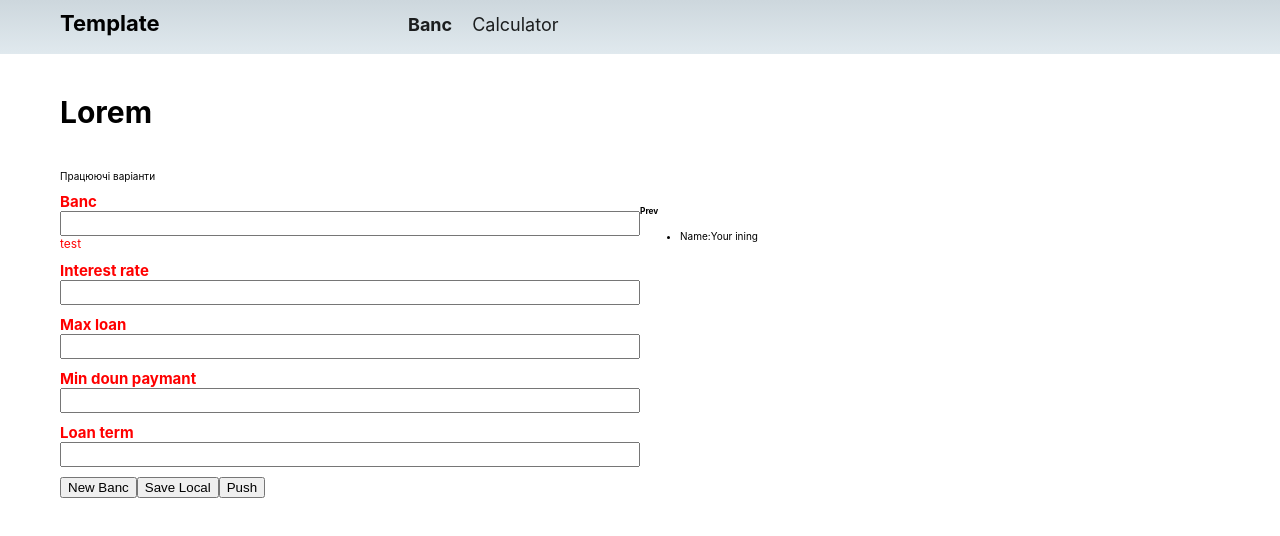
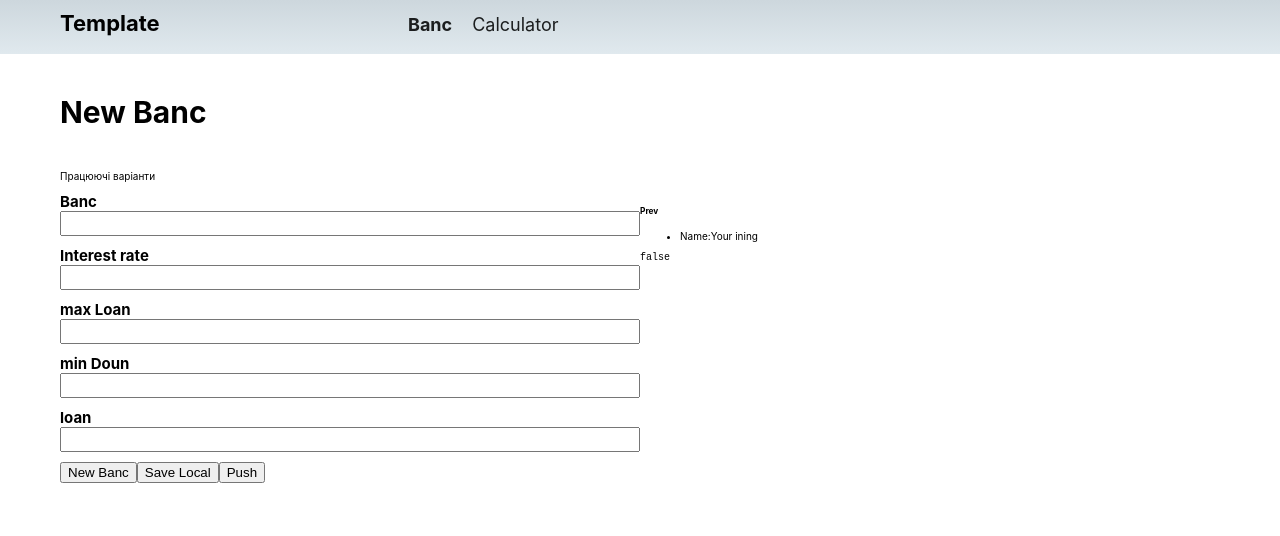
Before and after one commit to sledua/banks-app, a React (Create React App) app: page / in a window 1280 px wide. Shown: the top 536 px of the page. Built offline with nearby package versions, Linux system fonts and the light colour scheme.

Commit message:
fix:
validation for form in main page

```diff
--- a/src/components/Banc/index.js
+++ b/src/components/Banc/index.js
@@ -1,25 +1,164 @@
+import React, { useState} from 'react';
 import './index.scss';
 import Input from '../UI/Input';
 const Banc = () => {
+	const [isFormValid, setIsFormValid] = useState(false)
+	const [inputs, setInputs] = useState({
+		banc: {
+			value: '',
+			type: 'text',
+			label: 'Banc',
+			errorMassage: 'error',
+			valid: false,
+			touched: false,
+			validation: {
+				required: true,
+				banc: true,
+				minLength: 3
+			}
+		},
+		rate: {
+			value: '',
+			type: 'number',
+			label: 'Interest rate',
+			errorMassage: 'error rate',
+			valid: false,
+			touched: false,
+			validation: {
+				required: true,
+				rate: true,
+				minRate: 0
+			}
+		},
+		maxLoan: {
+			value: '',
+			type: 'number',
+			label: 'max Loan',
+			errorMassage: 'error rate',
+			valid: false,
+			touched: false,
+			validation: {
+				required: true,
+				rate: true,
+				loan: 320000
+			}
+		},
+		minDoun: {
+			value: '',
+			type: 'number',
+			label: 'min Doun',
+			errorMassage: 'error rate',
+			valid: false,
+			touched: false,
+			validation: {
+				required: true,
+				rate: true,
+				loan: 5
+			}
+		},
+		loan: {
+			value: '',
+			type: 'number',
+			label: 'loan',
+			errorMassage: 'error rate',
+			valid: false,
+			touched: false,
+			validation: {
+				required: true,
+				rate: true,
+				loan: 120
+			}
+		}
+	})
+
+	function validateControl (value, validation) {
+		if(!validation) {
+			return true
+		}
+		let isValid = true
+		if (validation.required) {
+			isValid = value.trim() !== '' && isValid
+		}
+		if (validation.rate) {
+
+		}
+		if (validation.loan) {
+
+		}
+		if (validation.minRate) {
+
+		}
+		if (validation.minLength) {
+			isValid = value.length >= validation.minLength && isValid
+		}
+		if (validation.banc) {
+
+		}
+		return isValid
+	}
+
+	function onChangeHandler(event, controlName) {
+		const formControl = {...inputs}
+		const control = {...formControl[controlName]}
+		setInputs((inputs) => ({
+			...inputs,
+			[controlName]: {
+				...inputs[controlName], value: event.target.value
+			}
+		}))
+		setInputs((inputs) => ({
+			...inputs,
+			[controlName]: {
+				...inputs[controlName], touched : true
+			}
+		}))
+		setInputs((inputs) => ({
+			...inputs,
+			[controlName]: {
+				...inputs[controlName], valid : validateControl(control.value, control.validation)
+			}
+		}))
+		let isFValid = true;
+		Object.keys(inputs).forEach(name => {
+			isFValid = inputs[name].valid && isFValid
+		})
+		setIsFormValid(isFValid)
+		console.log(`state`,isFormValid,`let`,isFValid)
+	}
+
+	function renderInputs() {
+		return  Object.keys(inputs).map((controlName, index) => {
+			const control = inputs[controlName];
+			return (
+				<Input
+					key={controlName + index}
+					type={control.type}
+					value={control.value}
+					valid={control.valid}
+					touched={control.touched}
+					label={control.label}
+					shouldValidate={!!control.validation}
+					errorMassage={control.errorMassage}
+					onChange={event => onChangeHandler(event, controlName)}/>
+			)
+		})
+	}
 	return (
 		<div className='container--banc'>
-		<h4>Lorem</h4>
+		<h4>New Banc</h4>
 		<p>Працюючі варіанти</p>
 			<div className='newInput grid'>
 				<form className='form'>
-					<Input
-						label="Banc"
-						errorMassage={'test'}/>
-					<Input label="Interest rate"/>
-					<Input label="Max loan"/>
-					<Input label="Min doun paymant"/>
-					<Input label="Loan term"/>
+					{renderInputs()}
 				</form>
 				<div className='show'>
 					<h5>Prev</h5>
 					<ul>
 						<li><span>Name:</span><span>Your ining</span></li>
 					</ul>
+					<pre>
+					{JSON.stringify(isFormValid, null, 2)}
+					</pre>
 				</div>
 			</div>
 			<div className='group-btn'>
--- a/src/components/UI/Input/index.js
+++ b/src/components/UI/Input/index.js
@@ -1,12 +1,14 @@
 import React from "react";
 import './index.scss';
-
+function isValid ({valid, touched, shouldValidate}) {
+	return !valid && shouldValidate && touched
+}
 const Input = props => {
 	const inType = props.type || 'text';
 	const htmlFor = `${inType}-${Math.random()}`;
 	const clss = [];
-	console.log(clss)
-	if (true) {
+
+	if (isValid(props)) {
 		clss.push('invalid');
 	}
 	return (
@@ -19,7 +21,10 @@ const Input = props => {
 				value={props.value}
 				onChange={props.onChange}
 			/>
-			<span>{props.errorMassage}</span>
+			{
+				isValid(props) ? <span>{props.errorMassage || 'Join text'}</span> : null
+			}
+
 		</div>
 	)
 }
```
